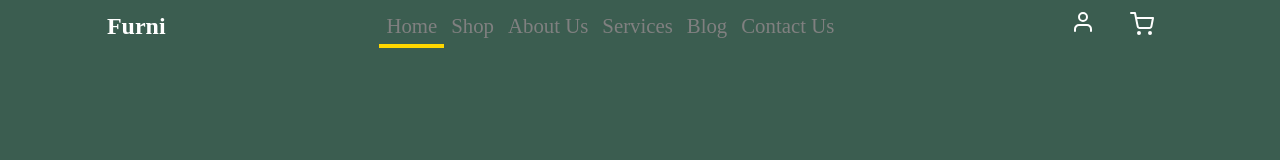
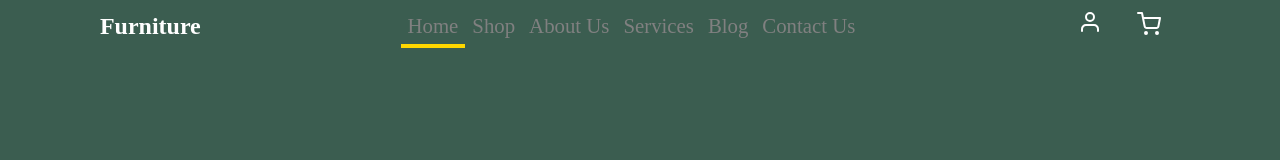
Before and after one commit to Jodojules/Demo, a plain HTML site: page index.html in a window 1280 px wide. Shown: the top 160 px of the page. Drawn offline with Linux system fonts and the light colour scheme.

Commit message:
changed logo

```diff
--- a/index.html
+++ b/index.html
@@ -15,7 +15,7 @@
 		<!-- navbar starts here -->
 		<nav>
 			<div>
-				<h2>Furni</h2>
+				<h2>Furniture</h2>
 			</div>
 
 			<ul class="nav-items">
```
